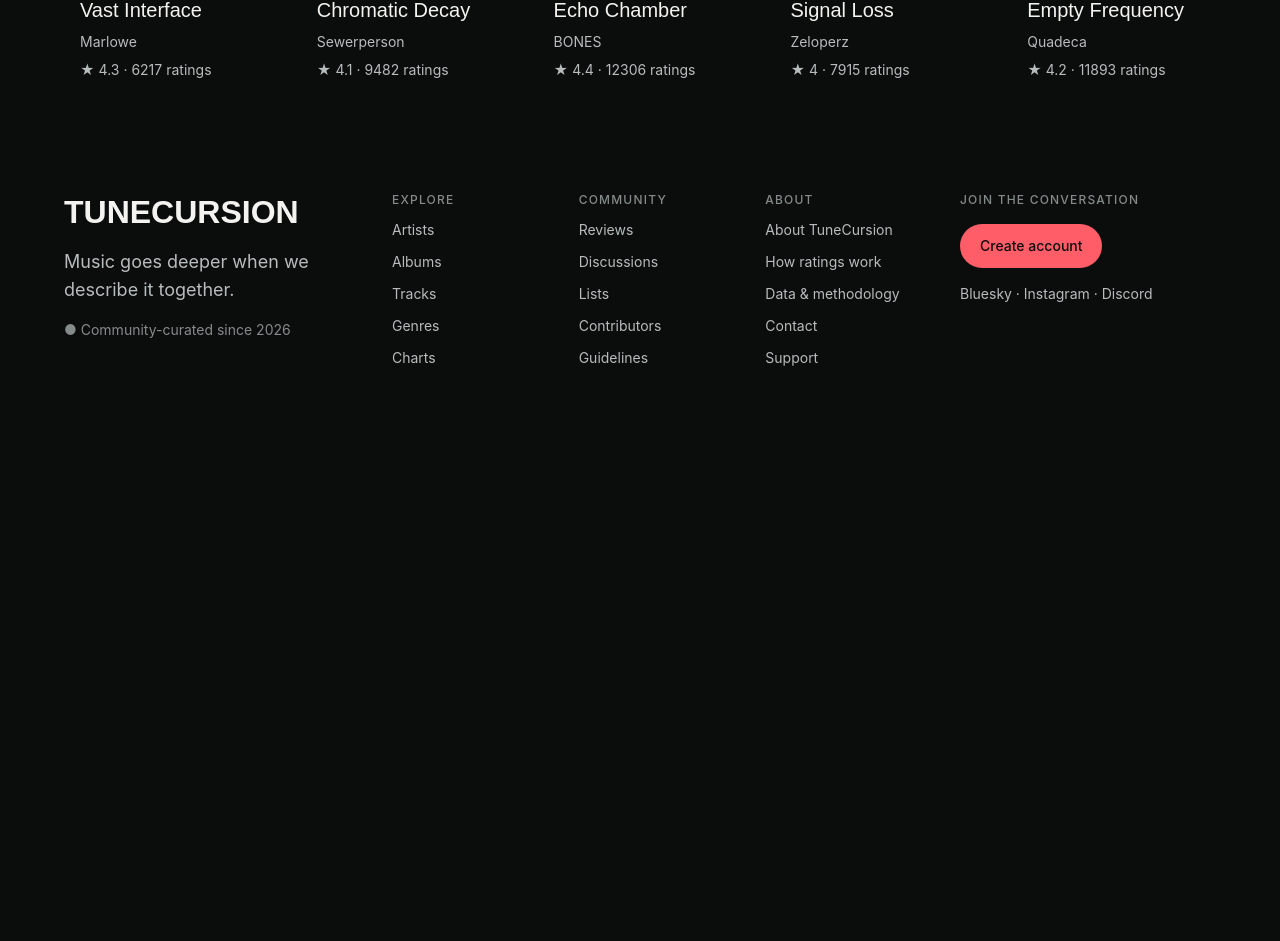
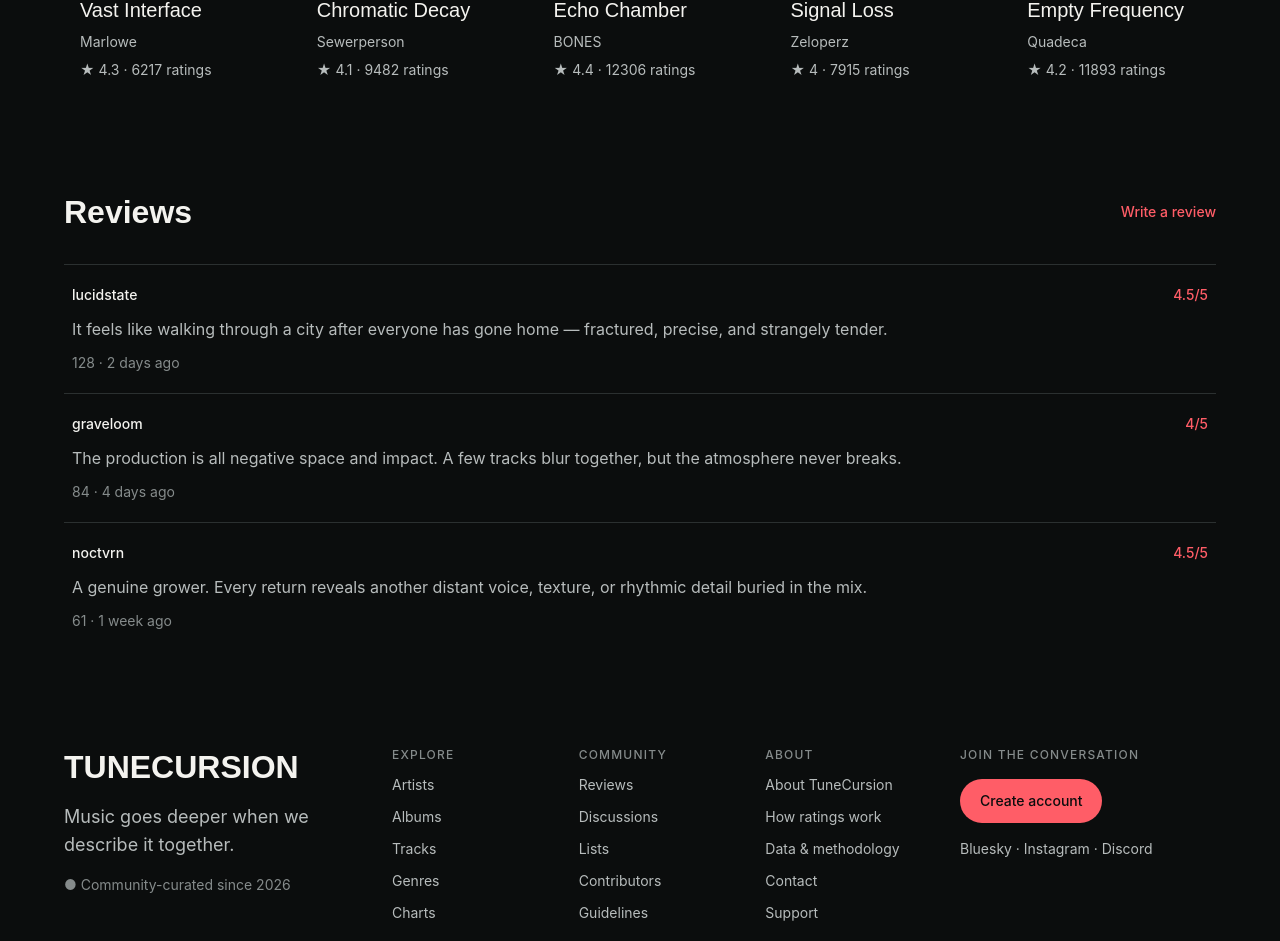
Before and after one commit to holydynamited/tunecursion, a React (Vite) app in the folder client/: page /album/1 in a window 1280 px wide. Shown: the part 2933-3874 px from the top of the page. Before the commit the page ends 3349 px from the top, so only its background shows below. Built offline with nearby package versions, Linux system fonts and the light colour scheme.

Commit message:
feat: add album review part component

```diff
--- a/client/src/pages/Album/AlbumPage.tsx
+++ b/client/src/pages/Album/AlbumPage.tsx
@@ -5,6 +5,7 @@ import CommunityPerception from "./CommunityPerception/CommunityPerception"
 import RelatedAlbums from "./RelatedAlbums/RelatedAlbum"
 import TagBreakdown from "./TagBreakdown/TagBreakdown"
 import TrackList from "./TrackList/Tracklist"
+import Review from "./Reviews/Reviews"
 
 export default function AlbumPage() {
   return (
@@ -32,6 +33,10 @@ export default function AlbumPage() {
       <section>
         <RelatedAlbums/>
       </section>
+
+      <section>
+        <Review/>
+      </section>
     </>
   )
 }
--- /dev/null
+++ b/client/src/pages/Album/Reviews/Reviews.tsx
@@ -0,0 +1,44 @@
+
+import ReviewRow from "../../../shared/ui/ReviewRow/ReviewRow"
+
+export default function Review(){
+    return(
+        <div className="flex w-full flex-col items-start gap-tc-32 overflow-hidden bg-canvas px-tc-64 py-tc-48">
+  <div className="flex w-full items-center justify-between">
+    <div className="font-display text-tc-32 font-bold leading-tc-40 text-text-primary">
+      Reviews
+    </div>
+
+    <div className="font-body text-tc-14 font-medium leading-tc-20 text-accent">
+      Write a review
+    </div>
+  </div>
+
+  <div className="flex w-full flex-col">
+    <ReviewRow
+      username="lucidstate"
+      rate={4.5}
+      comment="It feels like walking through a city after everyone has gone home — fractured, precise, and strangely tender."
+      findHelpful={128}
+      date="2 days ago"
+    />
+
+    <ReviewRow
+      username="graveloom"
+      rate={4.0}
+      comment="The production is all negative space and impact. A few tracks blur together, but the atmosphere never breaks."
+      findHelpful={84}
+      date="4 days ago"
+    />
+
+    <ReviewRow
+      username="noctvrn"
+      rate={4.5}
+      comment="A genuine grower. Every return reveals another distant voice, texture, or rhythmic detail buried in the mix."
+      findHelpful={61}
+      date="1 week ago"
+    />
+  </div>
+</div>
+    )
+}
```
